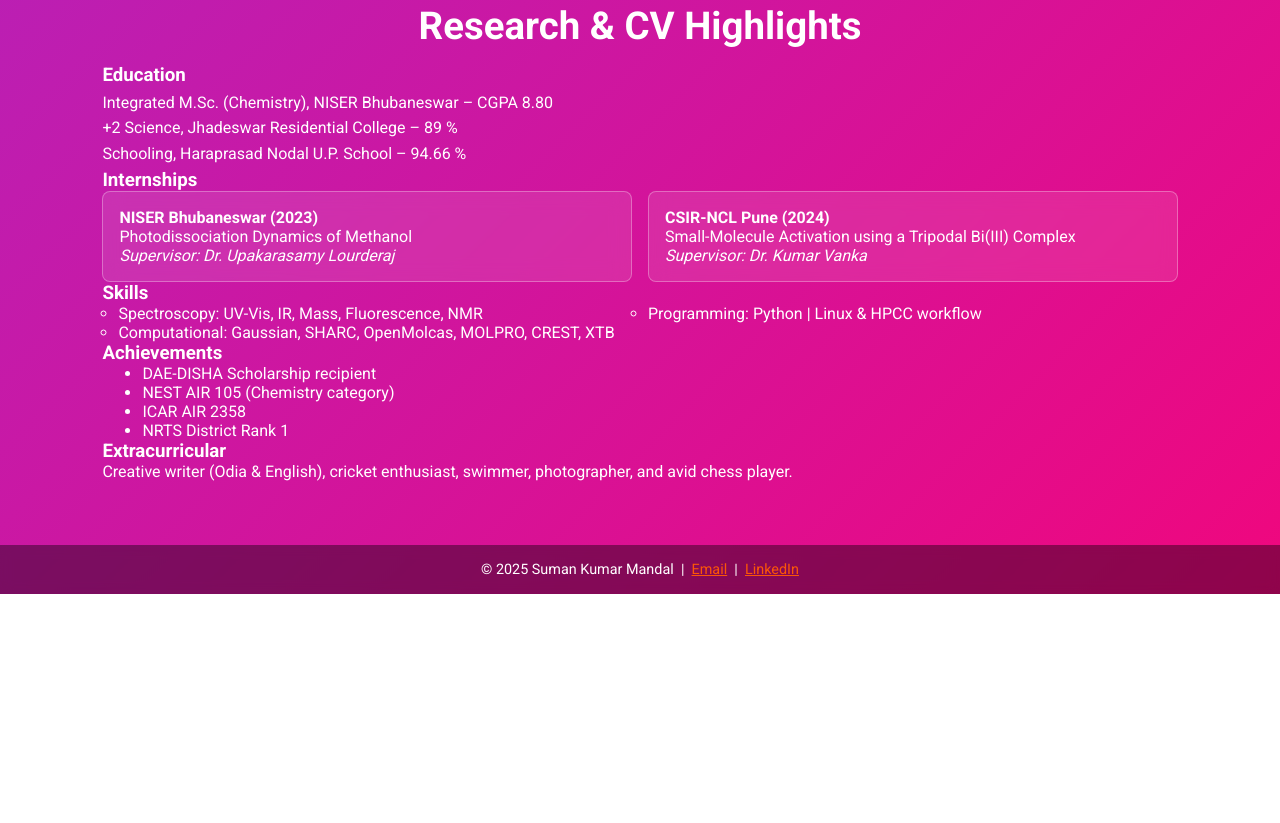
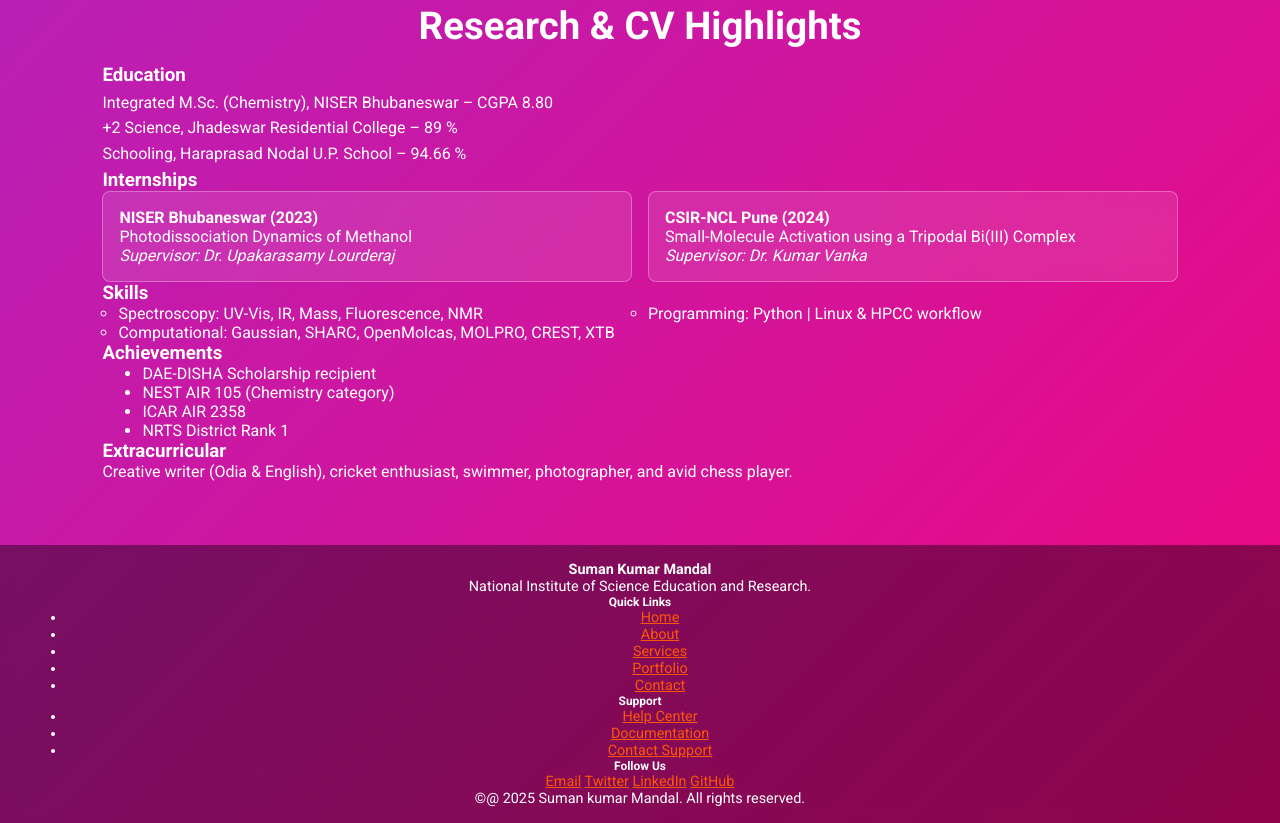
Before and after one commit to suman-ku-mandal/sumankumar, a plain HTML site: page index.html in a window 1280 px wide. Shown: the part 1460-2283 px from the top of the page. Before the commit the page ends 2054 px from the top, so only its background shows below. Drawn offline with Linux system fonts and the light colour scheme.

Commit message:
Update index.html

```diff
--- a/index.html
+++ b/index.html
@@ -81,13 +81,47 @@
   </section>
 
   <!-- FOOTER ---------------------------------------------------------->
-  <footer>
-    <p>© 2025 Suman Kumar Mandal &nbsp;|&nbsp;
-       <a href="mailto:sumankumar.mandal@niser.ac.in">Email</a> &nbsp;|&nbsp;
-       <a href="https://linkedin.com">LinkedIn</a>
-    </p>
-  </footer>
-
+    <!-- Footer -->
+    <footer class="footer">
+        <div class="container">
+            <div class="footer-content">
+                <div class="footer-section">
+                    <h4>Suman Kumar Mandal</h4>
+                    <p>National Institute of Science Education and Research.</p>
+                </div>
+                <div class="footer-section">
+                    <h5>Quick Links</h5>
+                    <ul class="footer-links">
+                        <li><a href="#home">Home</a></li>
+                        <li><a href="#about">About</a></li>
+                        <li><a href="#services">Services</a></li>
+                        <li><a href="#portfolio">Portfolio</a></li>
+                        <li><a href="#contact">Contact</a></li>
+                    </ul>
+                </div>
+                <div class="footer-section">
+                    <h5>Support</h5>
+                    <ul class="footer-links">
+                        <li><a href="#" target="_blank">Help Center</a></li>
+                        <li><a href="#" target="_blank">Documentation</a></li>
+                        <li><a href="#" target="_blank">Contact Support</a></li>
+                    </ul>
+                </div>
+                <div class="footer-section">
+                    <h5>Follow Us</h5>
+                    <div class="social-links">
+                        <a href="mailto:sumankumar.mandal@niser.ac.in">Email</a>
+                        <a href="#" target="_blank" class="social-link">Twitter</a>
+                        <a href="#" target="_blank" class="social-link">LinkedIn</a>
+                        <a href="#" target="_blank" class="social-link">GitHub</a>
+                    </div>
+                </div>
+            </div>
+            <div class="footer-bottom">
+                <p>&copy;@ 2025 Suman kumar Mandal. All rights reserved.</p>
+            </div>
+        </div>
+    </footer>
   <script src="app.js"></script>
 </body>
 </html>
```
